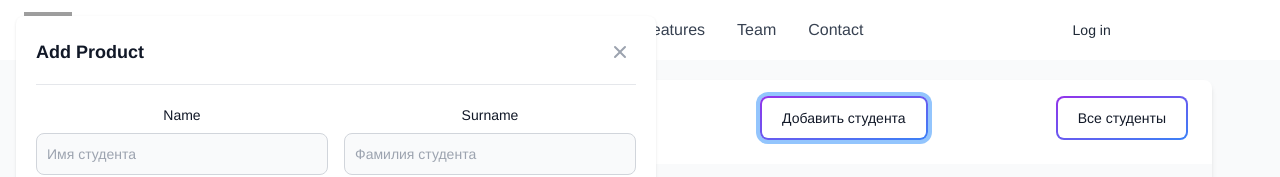
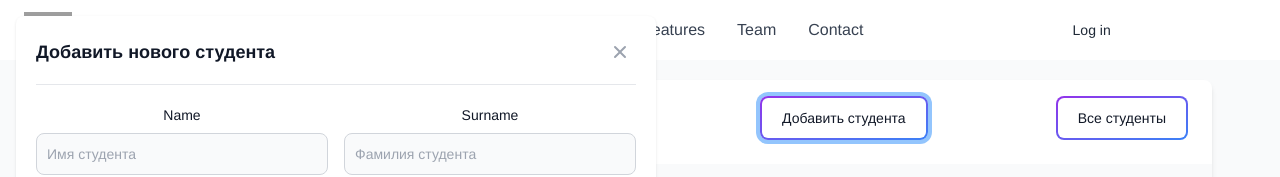
Before and after one commit to Bekturs-n/spring-front, a Vue app: page / in a window 1280 px wide. Both pictures are taken after typing "Sample" into the empty fields and a click on the button "Добавить студента". Shown: the top 177 px of the page. Built offline with nearby package versions, Linux system fonts and the light colour scheme; grey boxes are pictures that could not be loaded.

Commit message:
correct data of addModal

```diff
--- a/src/components/HelloWorld.vue
+++ b/src/components/HelloWorld.vue
@@ -346,7 +346,7 @@
           class="flex justify-between items-center pb-4 mb-4 rounded-t border-b sm:mb-5 dark:border-gray-600"
         >
           <h3 class="text-lg font-semibold text-gray-900 dark:text-white">
-            Add Product
+            Добавить нового студента
           </h3>
           <button
             @click="addStudentModalActive = false"
```
Also changed, not shown: src/App.vue (+1 -8 lines).
